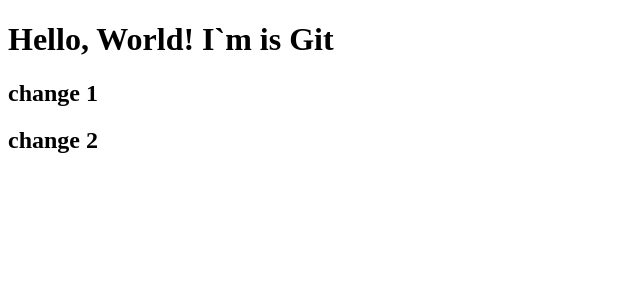
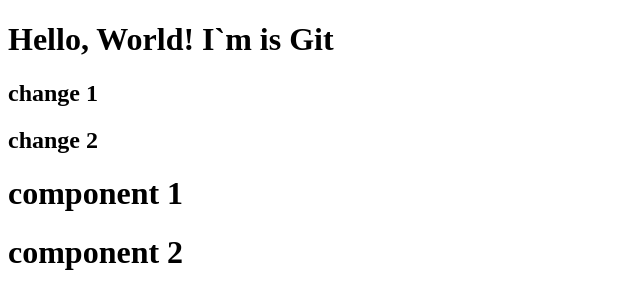
Before and after one commit to Yudytskyi/GitTest, a React (Create React App) app: page / in a window 1280 px wide. Shown: the top 308 px of the page, without its empty margins (0-640 px from the left). Built offline with nearby package versions, Linux system fonts and the light colour scheme.

Commit message:
refactor

```diff
--- a/src/App.js
+++ b/src/App.js
@@ -1,3 +1,5 @@
+import Comp1 from './components/Comp1.js'
+import Comp2 from './components/Comp2.js'
 
 function App() {
   return (
@@ -5,10 +7,10 @@ function App() {
     <h1>Hello, World! I`m is Git</h1>
     <h2>change 1</h2>
     <h2>change 2</h2>
+<Comp1/>
+<Comp2/>
     </>
   );
 }
 
 export default App;
-
-// lajkdshfljahsdf"
--- /dev/null
+++ b/src/components/Comp1.js
@@ -0,0 +1,11 @@
+import React from 'react'
+
+const Comp1 = () => {
+    return (
+        <h1>
+            component 1
+        </h1>
+    )
+}
+
+export default Comp1;
--- /dev/null
+++ b/src/components/Comp2.js
@@ -0,0 +1,11 @@
+import React from 'react'
+
+const Comp2 = () => {
+    return (
+        <h1>
+            component 2
+        </h1>
+    )
+}
+
+export default Comp2;
```
